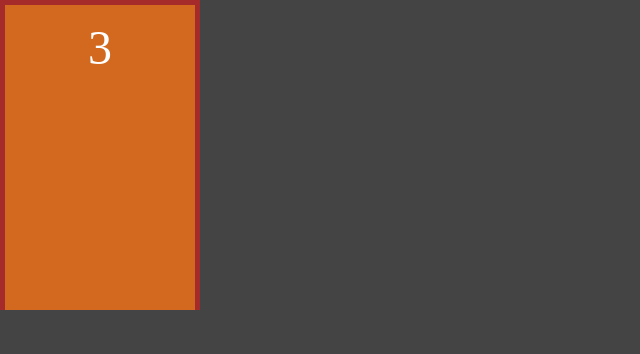
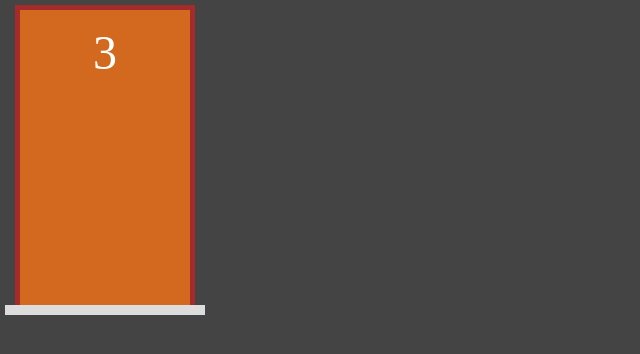
Before and after one commit to Victor110901/Porta-Premiada, a Next.js app: page / in a window 1280 px wide. Shown: the top 354 px of the page, without its empty margins (0-640 px from the left). Built offline with nearby package versions, Linux system fonts and the light colour scheme.

Commit message:
Aula 79 next Criando Base (chão) para porta

```diff
--- a/components/Porta.jsx
+++ b/components/Porta.jsx
@@ -8,6 +8,7 @@
                     <div className={styles.numero}>3</div>
                 </div>
             </div>
+            <div className={styles.chao}></div>
         </div>
     )
 }
--- a/styles/Porta.module.css
+++ b/styles/Porta.module.css
@@ -1,7 +1,10 @@
 .area {
     display: flex;
+    flex-direction: column;
+    align-items: center;
     width: var(--area-porta-largura);
     height: var(--area-porta-altura);
+    margin: 5px;
 }
 
 .estrutura {
@@ -10,6 +13,7 @@
     border-left: 5px solid brown;
     border-top: 5px solid brown;
     border-right: 5px solid brown;
+    width: 90%;
 }
 
 .porta {
@@ -24,3 +28,9 @@
 .numero {
     font-size: 3rem;
 }
+
+.chao {
+    height: 10px;
+    width: 100%;
+    background-color: #ddd;
+}
```
